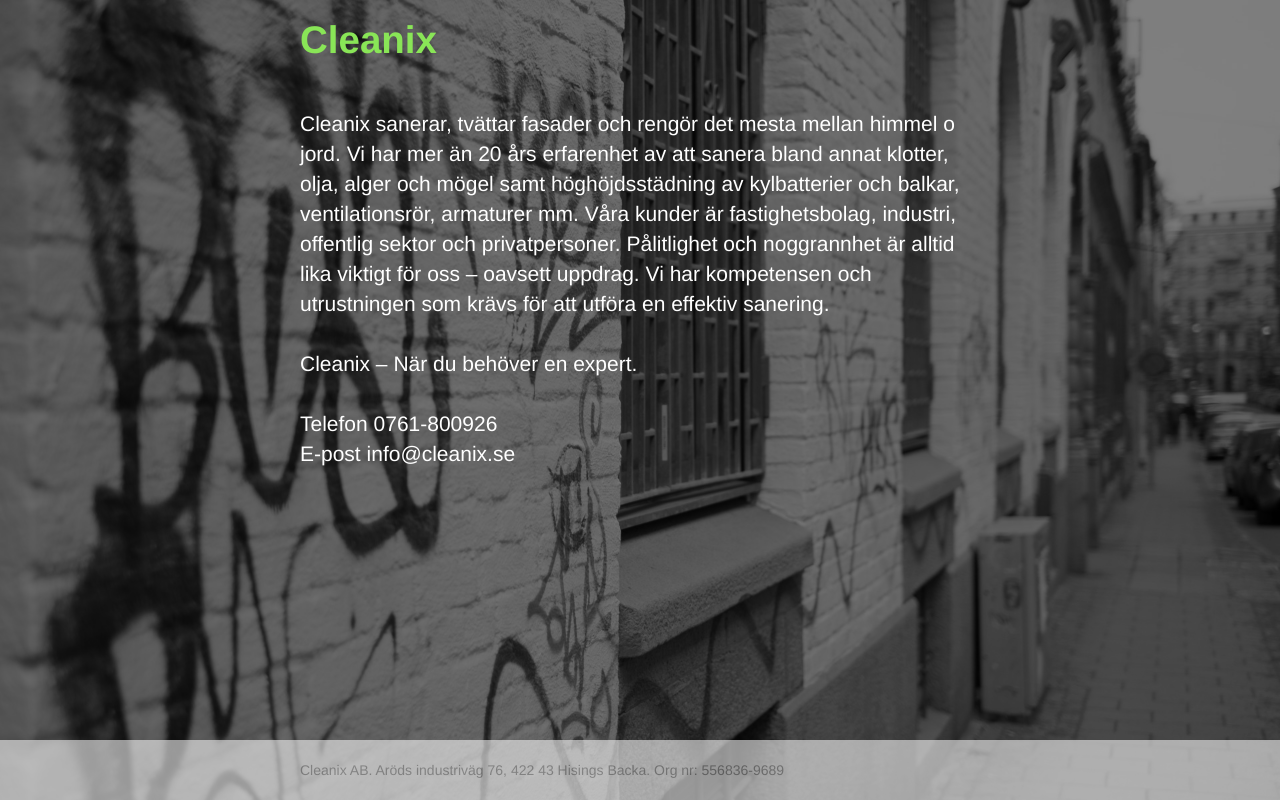
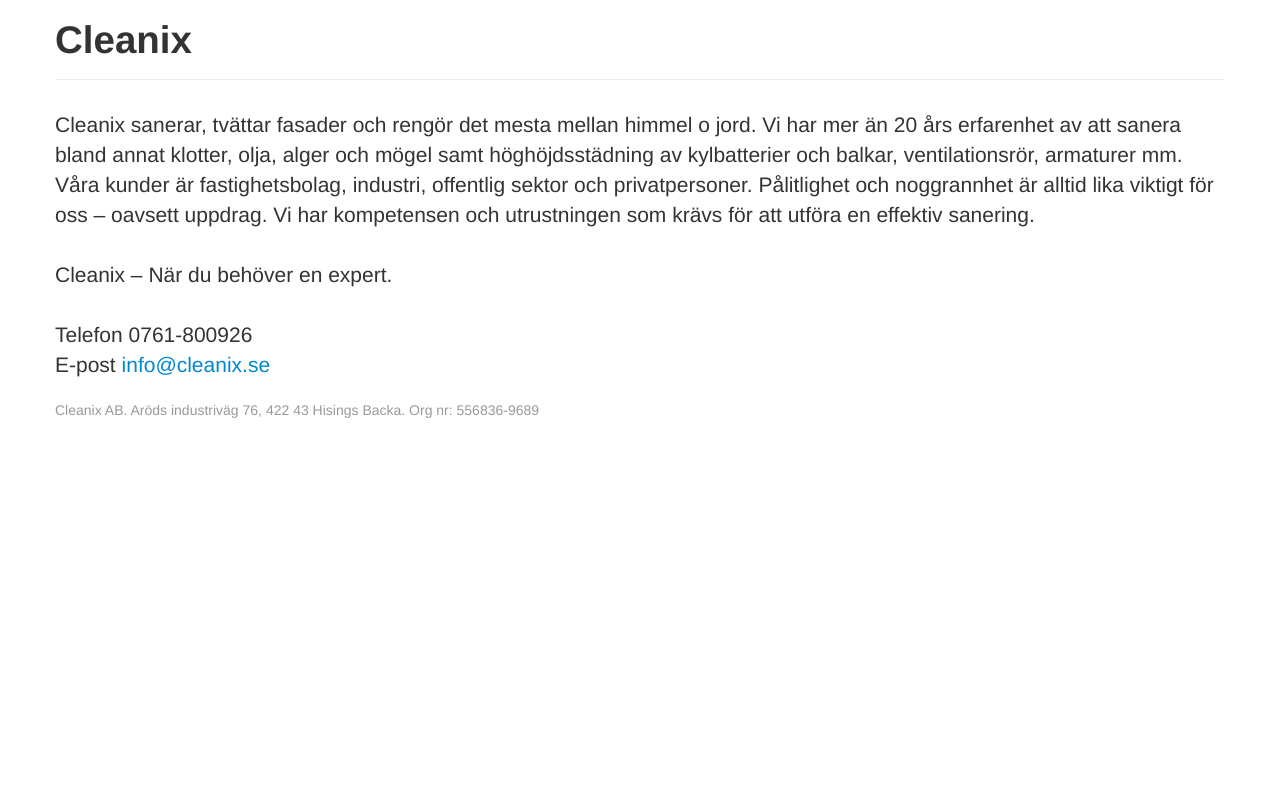
Before and after one commit to rhymn/Cleanix, a PHP site: page / in a window 1280 px wide. Run offline with PHP 8.4, Linux system fonts and the light colour scheme; some libraries are stand-ins or nearby versions.

Commit message:
Några nya bilder samt ändrat css

```diff
--- a/css/cleanix.css
+++ /dev/null
@@ -1,122 +0,0 @@
-/* Sticky footer styles
--------------------------------------------------- */
-
-html,
-body {
-	background-color: #000;
-	color: #fff;
-	z-index: -2;
-
-	position: absolute;
-	top: 0;
-	right: 0;
-	bottom: 0;
-	left: 0;
-
-}
-
-
-a, a:visited, a:active, a:hover{
-	color: #FFF;
-
-	-webkit-transition: all 0.2s ease;
-	 -moz-transition: all 0.2s ease;
-	 -ms-transition: all 0.2s ease;
-	 -o-transition: all 0.2s ease;
-	transition: all 0.2s ease;
-}
-
-a:hover{
-	color: #89e557;
-  	text-shadow: 1px 1px 15px #89e557;
-}
-
-.page-header{
-	color: #89e557;
-	border-bottom: none;
-}
-
-
-/* Wrapper for page content to push down footer */
-#wrap {
-	min-height: 100%;
-	height: auto !important;
-	height: 100%;
-
-	/* Negative indent footer by it's height */
-	margin: 0 auto -60px;
-}
-
-/* Set the fixed height of the footer here */
-#push,
-#footer {
-	height: 60px;
-}
-
-#footer {
-	background-color: #f5f5f5;
-	opacity: 0.6;
-}
-
-/* Lastly, apply responsive CSS fixes as necessary */
-@media (max-width: 767px) {
-	#footer {
-		margin-left: -20px;
-		margin-right: -20px;
-		padding-left: 20px;
-		padding-right: 20px;
-	}
-
-	.lead{
-		font-size: 16px;
-	}
-
-}
-
-
-
-/* Custom page CSS
--------------------------------------------------- */
-/* Not required for template or sticky footer method. */
-
-.container {
-	width: auto;
-	max-width: 680px;
-}
-
-.container .credit {
-	margin: 20px 0;
-}
-
-
-#super-outer-wrapper{
-    opacity: .5;
-
-	height: 100%;
-	width: 100%;
-
-	z-index: -1;
-
-	position: fixed;
-	top: 0;
-	right: 0;
-	bottom: 0;
-	left: 0;
-
-
-	background-repeat:no-repeat;
-	background-size: cover;
-	background-position: 50% 50%;
-
-}
-
-/* Fix padding/margin issue on small screen */
-@media (max-width: 767px) {
-	#super-outer-wrapper{
-		margin-left: -20px;
-		padding-left: 20px;
-
-		margin-right: -20px;
-		padding-right: 20px;
-	}
-}
--- a/index.php
+++ b/index.php
@@ -3,7 +3,7 @@
 header("Cache-Control: no-cache, must-revalidate"); // HTTP/1.1
 header("Expires: Sat, 26 Jul 1997 05:00:00 GMT"); // Date in the past
 
-$image = rand(1, 9) . '.jpg';
+$image = rand(1, 11) . '.jpg';
 
 ?>
 <!DOCTYPE html>
```
Also changed, not shown: img/11.jpg (added), img/2.jpg, img/9.jpg.
